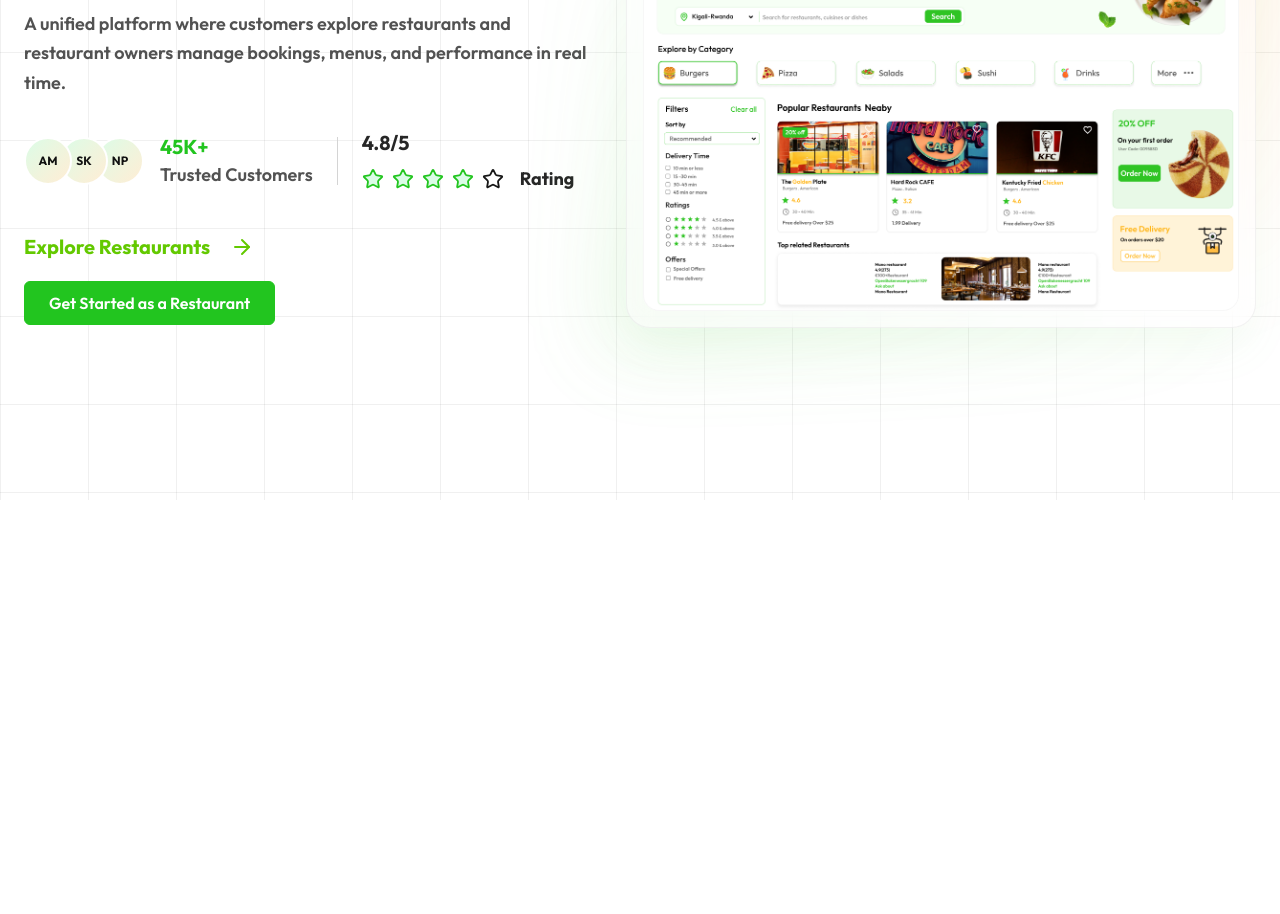
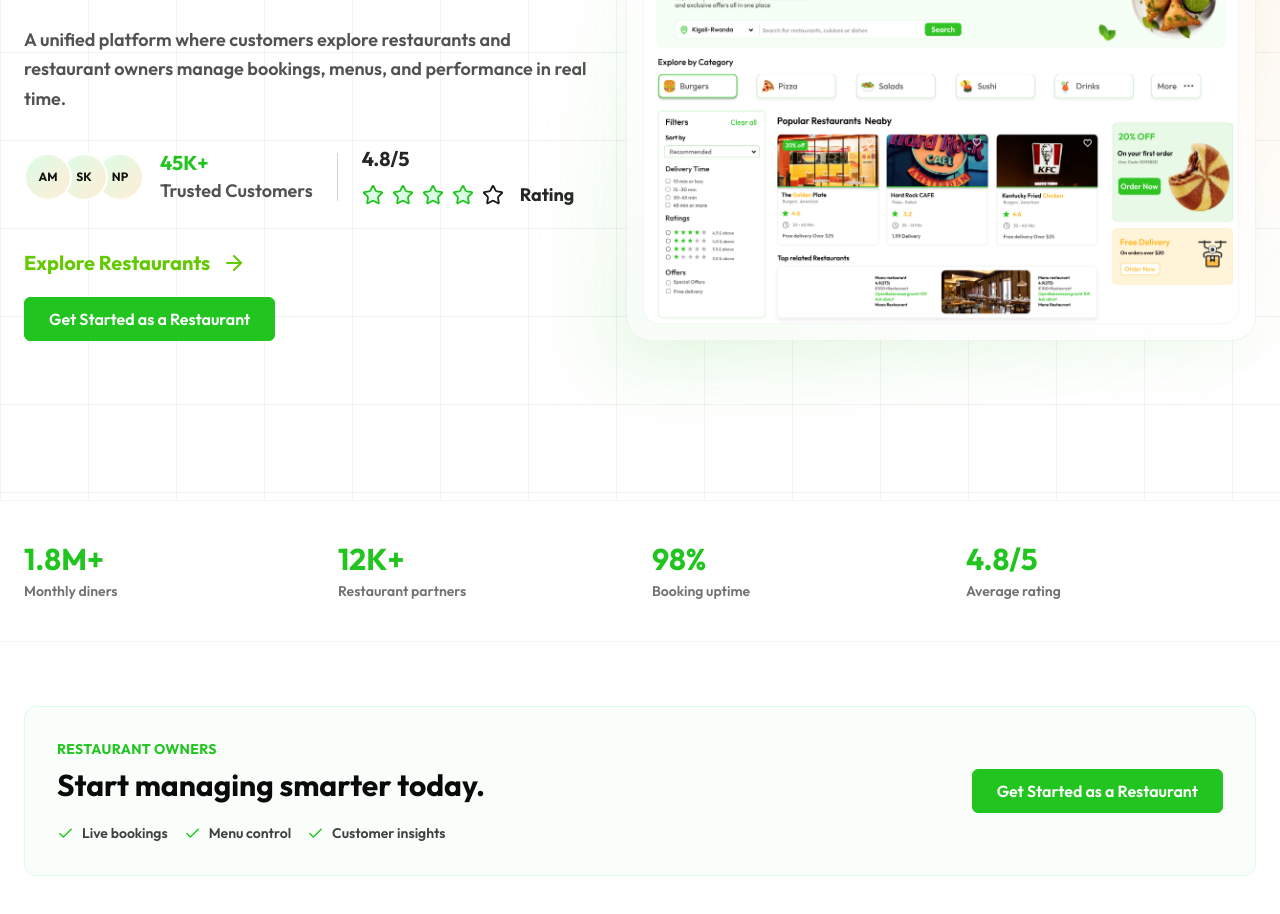
Before and after one commit to Honore-models/Dinely, a Next.js app in the folder dinely-saas/: page / in a window 1280 px wide. Shown: the part 300-1214 px from the top of the page. Before the commit the page ends 800 px from the top, so only its background shows below. Built offline with nearby package versions, Linux system fonts and the light colour scheme.

Commit message:
refactor: enhance DinelyLogo component with new styling options for better integration in various layouts

```diff
--- a/dinely-saas/src/app/globals.css
+++ b/dinely-saas/src/app/globals.css
@@ -35,21 +35,36 @@ select {
 }
 
 @keyframes floatArrow {
-  0%, 100% {
-    transform: translateY(0) rotate(0deg);
+  0%,
+  100% {
+    transform: translateY(0) translateX(0);
   }
   50% {
-    transform: translateY(-8px) rotate(2deg);
+    transform: translateY(-5px) translateX(3px);
   }
 }
 
 @keyframes fadeSlideUp {
   from {
     opacity: 0;
-    transform: translateY(15px);
+    transform: translateY(20px);
   }
   to {
     opacity: 1;
     transform: translateY(0);
   }
 }
+
+@media (prefers-reduced-motion: reduce) {
+  html {
+    scroll-behavior: auto;
+  }
+
+  *,
+  *::before,
+  *::after {
+    animation-duration: 0.01ms !important;
+    animation-iteration-count: 1 !important;
+    transition-duration: 0.01ms !important;
+  }
+}
--- a/dinely-saas/src/app/page.tsx
+++ b/dinely-saas/src/app/page.tsx
@@ -1,11 +1,15 @@
 import { HeroSection } from "../components/landing/HeroSection";
 import { Header } from "../components/landing/Header";
+import { PricingSection } from "../components/landing/PricingSection";
+import { StatsBar } from "../components/landing/StatsBar";
 
 export default function Home() {
   return (
-    <main className="h-screen overflow-hidden">
+    <main className="min-h-screen scroll-smooth">
       <Header />
       <HeroSection />
+      <StatsBar />
+      <PricingSection />
     </main>
   );
 }
--- a/dinely-saas/src/components/landing/Header.tsx
+++ b/dinely-saas/src/components/landing/Header.tsx
@@ -1,23 +1,42 @@
+"use client";
+
 import Link from "next/link";
+import { motion, useReducedMotion } from "framer-motion";
 import { DinelyLogo } from "../brand/DinelyLogo";
 import { Button } from "../ui/Button";
+import { smoothEase } from "../../lib/motion";
 
 export function Header() {
+  const reduceMotion = useReducedMotion();
+
   return (
-    <header className="fixed left-0 right-0 top-0 z-50 bg-transparent px-6 py-4">
+    <motion.header
+      className="fixed left-0 right-0 top-0 z-50 bg-white/70 px-6 py-4 backdrop-blur-md"
+      initial={reduceMotion ? false : { opacity: 0, y: -16 }}
+      animate={reduceMotion ? undefined : { opacity: 1, y: 0 }}
+      transition={{ duration: 0.65, ease: smoothEase }}
+    >
       <div className="mx-auto flex max-w-7xl items-center justify-between">
-        <Link href="/" className="flex items-center gap-3">
+        <Link href="/" className="flex items-center gap-3 transition-opacity duration-300 hover:opacity-80">
           <DinelyLogo width={126} height={48} priority />
         </Link>
-        <div className="flex items-center gap-6">
-          <Link href="/login" className="font-bold text-black">
+        <motion.div
+          className="flex items-center gap-6"
+          initial={reduceMotion ? false : { opacity: 0, y: -8 }}
+          animate={reduceMotion ? undefined : { opacity: 1, y: 0 }}
+          transition={{ duration: 0.65, delay: 0.1, ease: smoothEase }}
+        >
+          <Link
+            href="/login"
+            className="font-bold text-black transition-colors duration-300 hover:text-[#22c51f]"
+          >
             Login
           </Link>
-          <Button href="/register" className="text-black">
+          <Button href="/register" className="text-black transition-transform duration-300 hover:scale-[1.02]">
             Sign up free
           </Button>
-        </div>
+        </motion.div>
       </div>
-    </header>
+    </motion.header>
   );
 }
--- a/dinely-saas/src/components/landing/HeroSection.tsx
+++ b/dinely-saas/src/components/landing/HeroSection.tsx
@@ -3,101 +3,186 @@
 import Image from "next/image";
 import Link from "next/link";
 import { ArrowRight, Star } from "lucide-react";
+import { motion, useReducedMotion } from "framer-motion";
 import { Button } from "../ui/Button";
-import { motion } from "framer-motion";
+import {
+  fadeUp,
+  scaleIn,
+  slideInRight,
+  smoothEase,
+  staggerContainer,
+} from "../../lib/motion";
 
+const avatars = ["AM", "SK", "NP"];
 
 export function HeroSection() {
+  const reduceMotion = useReducedMotion();
+
   return (
-    <section className="relative flex h-full w-full items-center overflow-hidden bg-white">
-      <div className="absolute inset-0 bg-[linear-gradient(to_right,rgba(0,0,0,0.06)_1px,transparent_1px),linear-gradient(to_bottom,rgba(0,0,0,0.06)_1px,transparent_1px)] bg-size-[88px_88px]" />
+    <section className="relative flex min-h-screen w-full items-center overflow-hidden bg-white pt-24 pb-16">
+      <motion.div
+        className="absolute inset-0 bg-[linear-gradient(to_right,rgba(0,0,0,0.05)_1px,transparent_1px),linear-gradient(to_bottom,rgba(0,0,0,0.05)_1px,transparent_1px)] bg-size-[88px_88px]"
+        initial={reduceMotion ? false : { opacity: 0 }}
+        animate={reduceMotion ? undefined : { opacity: 1 }}
+        transition={{ duration: 1.2, ease: smoothEase }}
+      />
+
       <div className="relative mx-auto w-full max-w-7xl px-6">
-
-
-        <div className="grid items-center gap-8 lg:grid-cols-[0.95fr_1.05fr]">
+        <div className="grid items-center gap-10 lg:grid-cols-[0.95fr_1.05fr] lg:gap-8">
           <motion.div
-            initial={{ opacity: 0, y: 30 }}
-            animate={{ opacity: 1, y: 0 }}
-            transition={{ duration: 0.8, ease: "easeOut" }}
+            variants={staggerContainer}
+            initial="hidden"
+            animate="visible"
           >
-            <h1 className="max-w-xl text-4xl font-bold leading-tight text-neutral-700 md:text-[44px]">
+            <motion.h1
+              variants={fadeUp}
+              className="max-w-xl text-4xl font-bold leading-tight text-neutral-700 md:text-[44px]"
+            >
               Discover <span className="text-[#78d96d]">Restaurants.</span>
               <br />
               Manage Them Smarter.
-            </h1>
-            <p className="mt-6 max-w-3xl text-lg font-semibold leading-relaxed text-neutral-600">
-              A unified platform where customers explore restaurants and
-              restaurant owners manage bookings, menus, and performance in real
-              time.
-            </p>
+            </motion.h1>
 
-            <div className="mt-8 flex flex-col gap-6 md:flex-row md:items-center">
+            <motion.p
+              variants={fadeUp}
+              className="mt-6 max-w-3xl text-lg font-semibold leading-relaxed text-neutral-600"
+            >
+              A unified platform where customers explore restaurants and restaurant owners manage
+              bookings, menus, and performance in real time.
+            </motion.p>
+
+            <motion.div
+              variants={fadeUp}
+              className="mt-8 flex flex-col gap-6 md:flex-row md:items-center"
+            >
               <div className="flex items-center">
-                {["AM", "SK", "NP"].map((avatar, index) => (
-                  <div
+                {avatars.map((avatar, index) => (
+                  <motion.div
                     key={avatar}
+                    initial={reduceMotion ? false : { opacity: 0, scale: 0.6, x: -12 }}
+                    animate={reduceMotion ? undefined : { opacity: 1, scale: 1, x: 0 }}
+                    transition={{
+                      duration: 0.5,
+                      delay: 0.45 + index * 0.08,
+                      ease: smoothEase,
+                    }}
                     className={`-ml-3 grid h-12 w-12 place-items-center rounded-full border-2 border-white bg-linear-to-br from-green-100 to-orange-100 text-xs font-bold first:ml-0 ${
                       index === 0 ? "z-30" : index === 1 ? "z-20" : "z-10"
                     }`}
                   >
                     {avatar}
+                  </motion.div>
+                ))}
+                <motion.div
+                  initial={reduceMotion ? false : { opacity: 0, x: 8 }}
+                  animate={reduceMotion ? undefined : { opacity: 1, x: 0 }}
+                  transition={{ duration: 0.55, delay: 0.7, ease: smoothEase }}
+                  className="ml-4"
+                >
+                  <p className="text-xl font-bold text-[#22c51f]">45K+</p>
+                  <p className="text-lg font-semibold text-neutral-600">Trusted Customers</p>
+                </motion.div>
               </div>
-                ))}
-                <div className="ml-4">
-                  <p className="text-xl font-bold text-[#22c51f]">45K+</p>
-                  <p className="text-lg font-semibold text-neutral-600">
-                    Trusted Customers
-                  </p>
-                </div>
-              </div>
+
               <div className="hidden h-12 w-px bg-neutral-300 md:block" />
-              <div>
+
+              <motion.div
+                initial={reduceMotion ? false : { opacity: 0, y: 12 }}
+                animate={reduceMotion ? undefined : { opacity: 1, y: 0 }}
+                transition={{ duration: 0.55, delay: 0.55, ease: smoothEase }}
+              >
                 <p className="text-xl font-bold text-neutral-800">4.8/5</p>
                 <div className="mt-2 flex items-center gap-2">
                   {Array.from({ length: 5 }, (_, index) => (
+                    <motion.div
+                      key={index}
+                      initial={reduceMotion ? false : { opacity: 0, scale: 0 }}
+                      animate={reduceMotion ? undefined : { opacity: 1, scale: 1 }}
+                      transition={{
+                        duration: 0.35,
+                        delay: 0.6 + index * 0.06,
+                        ease: smoothEase,
+                      }}
+                    >
                       <Star
-                      key={index}
                         size={22}
                         className={
-                        index < 4
-                          ? "fill-green-100 text-[#22c51f]"
-                          : "text-neutral-900"
+                          index < 4 ? "fill-green-100 text-[#22c51f]" : "text-neutral-900"
                         }
                       />
+                    </motion.div>
                   ))}
-                  <span className="ml-2 text-lg font-bold text-neutral-800">
-                    Rating
-                  </span>
+                  <span className="ml-2 text-lg font-bold text-neutral-800">Rating</span>
                 </div>
-              </div>
-            </div>
+              </motion.div>
+            </motion.div>
 
-            <div className="relative mt-10 flex flex-col items-start gap-5">
+            <motion.div
+              variants={fadeUp}
+              className="relative mt-10 flex flex-col items-start gap-5"
+            >
               <Link
                 href="/home"
-                className="inline-flex items-center gap-5 text-xl font-bold text-[#63c900]"
+                className="group inline-flex items-center gap-3 text-xl font-bold text-[#63c900] transition-colors duration-300 hover:text-[#4fa800]"
               >
-                Explore Restaurants <ArrowRight />
+                <span>Explore Restaurants</span>
+                <ArrowRight
+                  size={24}
+                  className={reduceMotion ? "" : "animate-[floatArrow_2.8s_ease-in-out_infinite]"}
+                />
               </Link>
+              <motion.div
+                whileHover={reduceMotion ? undefined : { scale: 1.02 }}
+                whileTap={reduceMotion ? undefined : { scale: 0.98 }}
+                transition={{ type: "spring", stiffness: 400, damping: 25 }}
+              >
                 <Button href="/onboarding/step-1" className="text-black">
                   Get Started as a Restaurant
                 </Button>
+              </motion.div>
+            </motion.div>
+          </motion.div>
 
-
-            </div>
-          </motion.div>
           <motion.div
-            initial={{ opacity: 0, scale: 0.95, x: 20 }}
-            animate={{ opacity: 1, scale: 1, x: 0 }}
-            transition={{ duration: 0.8, delay: 0.2, ease: "easeOut" }}
+            variants={slideInRight}
+            initial="hidden"
+            animate="visible"
+            transition={{ delay: 0.15 }}
             className="relative mx-auto w-full max-w-[800px] lg:max-w-none"
           >
-            {/* Decorative background glow */}
-            <div className="absolute -inset-4 rounded-[32px] bg-gradient-to-tr from-[#78d96d]/20 via-transparent to-orange-400/20 opacity-70 blur-2xl lg:-inset-8"></div>
+            <motion.div
+              className="absolute -inset-4 rounded-[32px] bg-gradient-to-tr from-[#78d96d]/25 via-transparent to-orange-400/20 opacity-80 blur-2xl lg:-inset-8"
+              animate={
+                reduceMotion
+                  ? undefined
+                  : {
+                      opacity: [0.5, 0.85, 0.5],
+                      scale: [1, 1.03, 1],
+                    }
+              }
+              transition={{
+                duration: 5,
+                repeat: Infinity,
+                ease: "easeInOut",
+              }}
+            />
 
-            {/* Professional glassmorphism container */}
-            <div className="relative rounded-[24px] border border-neutral-200/50 bg-white/40 p-2 shadow-2xl shadow-[#78d96d]/10 backdrop-blur-md sm:p-3 lg:p-4">
-              {/* Inner frame for the image */}
+            <motion.div
+              variants={scaleIn}
+              initial="hidden"
+              animate="visible"
+              transition={{ delay: 0.25 }}
+              className="relative"
+            >
+              <motion.div
+                animate={reduceMotion ? undefined : { y: [0, -6, 0] }}
+                transition={
+                  reduceMotion
+                    ? undefined
+                    : { duration: 4.5, repeat: Infinity, ease: "easeInOut" }
+                }
+                className="rounded-[24px] border border-neutral-200/50 bg-white/40 p-2 shadow-2xl shadow-[#78d96d]/10 backdrop-blur-md sm:p-3 lg:p-4"
+              >
                 <div className="overflow-hidden rounded-[16px] border border-neutral-100/80 bg-white shadow-inner">
                   <Image
                     src="/image.png"
@@ -108,7 +193,8 @@ export function HeroSection() {
                     priority
                   />
                 </div>
-            </div>
+              </motion.div>
+            </motion.div>
           </motion.div>
         </div>
       </div>
--- a/dinely-saas/src/components/landing/PricingSection.tsx
+++ b/dinely-saas/src/components/landing/PricingSection.tsx
@@ -1,28 +1,60 @@
+"use client";
+
 import { Check } from "lucide-react";
+import { motion, useReducedMotion } from "framer-motion";
 import { Button } from "../ui/Button";
+import { fadeUp, smoothEase, staggerContainer, viewportOnce } from "../../lib/motion";
 
 const features = ["Live bookings", "Menu control", "Customer insights"];
 
 export function PricingSection() {
+  const reduceMotion = useReducedMotion();
+
   return (
     <section className="bg-white px-6 py-16">
-      <div className="mx-auto flex max-w-7xl flex-col gap-8 rounded-xl border border-green-100 bg-green-50/40 p-8 md:flex-row md:items-center md:justify-between">
+      <motion.div
+        className="mx-auto flex max-w-7xl flex-col gap-8 rounded-xl border border-green-100 bg-green-50/40 p-8 md:flex-row md:items-center md:justify-between"
+        initial="hidden"
+        whileInView="visible"
+        viewport={viewportOnce}
+        variants={staggerContainer}
+      >
         <div>
-          <p className="text-sm font-bold uppercase tracking-wide text-[#22c51f]">Restaurant owners</p>
-          <h2 className="mt-2 text-3xl font-bold text-neutral-950">Start managing smarter today.</h2>
-          <div className="mt-5 flex flex-wrap gap-4">
-            {features.map((feature) => (
-              <span key={feature} className="inline-flex items-center gap-2 text-sm font-semibold text-neutral-700">
+          <motion.p
+            variants={fadeUp}
+            className="text-sm font-bold uppercase tracking-wide text-[#22c51f]"
+          >
+            Restaurant owners
+          </motion.p>
+          <motion.h2 variants={fadeUp} className="mt-2 text-3xl font-bold text-neutral-950">
+            Start managing smarter today.
+          </motion.h2>
+          <motion.div variants={fadeUp} className="mt-5 flex flex-wrap gap-4">
+            {features.map((feature, index) => (
+              <motion.span
+                key={feature}
+                initial={reduceMotion ? false : { opacity: 0, x: -12 }}
+                whileInView={reduceMotion ? undefined : { opacity: 1, x: 0 }}
+                viewport={viewportOnce}
+                transition={{ duration: 0.5, delay: 0.2 + index * 0.1, ease: smoothEase }}
+                className="inline-flex items-center gap-2 text-sm font-semibold text-neutral-700"
+              >
                 <Check size={17} className="text-[#22c51f]" />
                 {feature}
-              </span>
+              </motion.span>
             ))}
-          </div>
+          </motion.div>
         </div>
-        <Button href="/onboarding/step-1" className="shrink-0">
-          Get Started as a Restaurant
-        </Button>
-      </div>
+        <motion.div
+          variants={fadeUp}
+          whileHover={reduceMotion ? undefined : { scale: 1.03 }}
+          whileTap={reduceMotion ? undefined : { scale: 0.98 }}
+          transition={{ type: "spring", stiffness: 400, damping: 22 }}
+          className="shrink-0"
+        >
+          <Button href="/onboarding/step-1">Get Started as a Restaurant</Button>
+        </motion.div>
+      </motion.div>
     </section>
   );
 }
--- a/dinely-saas/src/components/landing/StatsBar.tsx
+++ b/dinely-saas/src/components/landing/StatsBar.tsx
@@ -1,3 +1,8 @@
+"use client";
+
+import { motion, useReducedMotion } from "framer-motion";
+import { fadeUp, smoothEase, staggerContainer, viewportOnce } from "../../lib/motion";
+
 const stats = [
   { value: "1.8M+", label: "Monthly diners" },
   { value: "12K+", label: "Restaurant partners" },
@@ -6,16 +11,36 @@ const stats = [
 ];
 
 export function StatsBar() {
+  const reduceMotion = useReducedMotion();
+
   return (
     <section className="border-y border-neutral-100 bg-white">
-      <div className="mx-auto grid max-w-7xl grid-cols-2 gap-6 px-6 py-8 md:grid-cols-4">
-        {stats.map((stat) => (
-          <div key={stat.label}>
-            <p className="text-3xl font-bold text-[#22c51f]">{stat.value}</p>
+      <motion.div
+        className="mx-auto grid max-w-7xl grid-cols-2 gap-6 px-6 py-10 md:grid-cols-4"
+        variants={staggerContainer}
+        initial="hidden"
+        whileInView="visible"
+        viewport={viewportOnce}
+      >
+        {stats.map((stat, index) => (
+          <motion.div
+            key={stat.label}
+            variants={fadeUp}
+            transition={{ delay: index * 0.05 }}
+          >
+            <motion.p
+              className="text-3xl font-bold text-[#22c51f]"
+              initial={reduceMotion ? false : { opacity: 0, scale: 0.9 }}
+              whileInView={reduceMotion ? undefined : { opacity: 1, scale: 1 }}
+              viewport={viewportOnce}
+              transition={{ duration: 0.6, delay: 0.1 + index * 0.08, ease: smoothEase }}
+            >
+              {stat.value}
+            </motion.p>
             <p className="mt-1 text-sm font-semibold text-neutral-500">{stat.label}</p>
-          </div>
+          </motion.div>
         ))}
-      </div>
+      </motion.div>
     </section>
   );
 }
--- /dev/null
+++ b/dinely-saas/src/lib/motion.ts
@@ -0,0 +1,58 @@
+/** Smooth easing — gentle deceleration, no harsh stops */
+export const smoothEase = [0.22, 1, 0.36, 1] as const;
+
+export const smoothTransition = {
+  duration: 0.7,
+  ease: smoothEase,
+} as const;
+
+export const fadeUp = {
+  hidden: { opacity: 0, y: 28 },
+  visible: {
+    opacity: 1,
+    y: 0,
+    transition: smoothTransition,
+  },
+};
+
+export const fadeIn = {
+  hidden: { opacity: 0 },
+  visible: {
+    opacity: 1,
+    transition: { duration: 0.6, ease: smoothEase },
+  },
+};
+
+export const scaleIn = {
+  hidden: { opacity: 0, scale: 0.96 },
+  visible: {
+    opacity: 1,
+    scale: 1,
+    transition: { duration: 0.8, ease: smoothEase },
+  },
+};
+
+export const slideInRight = {
+  hidden: { opacity: 0, x: 32 },
+  visible: {
+    opacity: 1,
+    x: 0,
+    transition: { duration: 0.85, ease: smoothEase },
+  },
+};
+
+export const staggerContainer = {
+  hidden: {},
+  visible: {
+    transition: {
+      staggerChildren: 0.1,
+      delayChildren: 0.12,
+    },
+  },
+};
+
+export const viewportOnce = {
+  once: true,
+  amount: 0.25,
+  margin: "0px 0px -40px 0px",
+};
```
Lines whose indentation alone changed are shown as unchanged.
